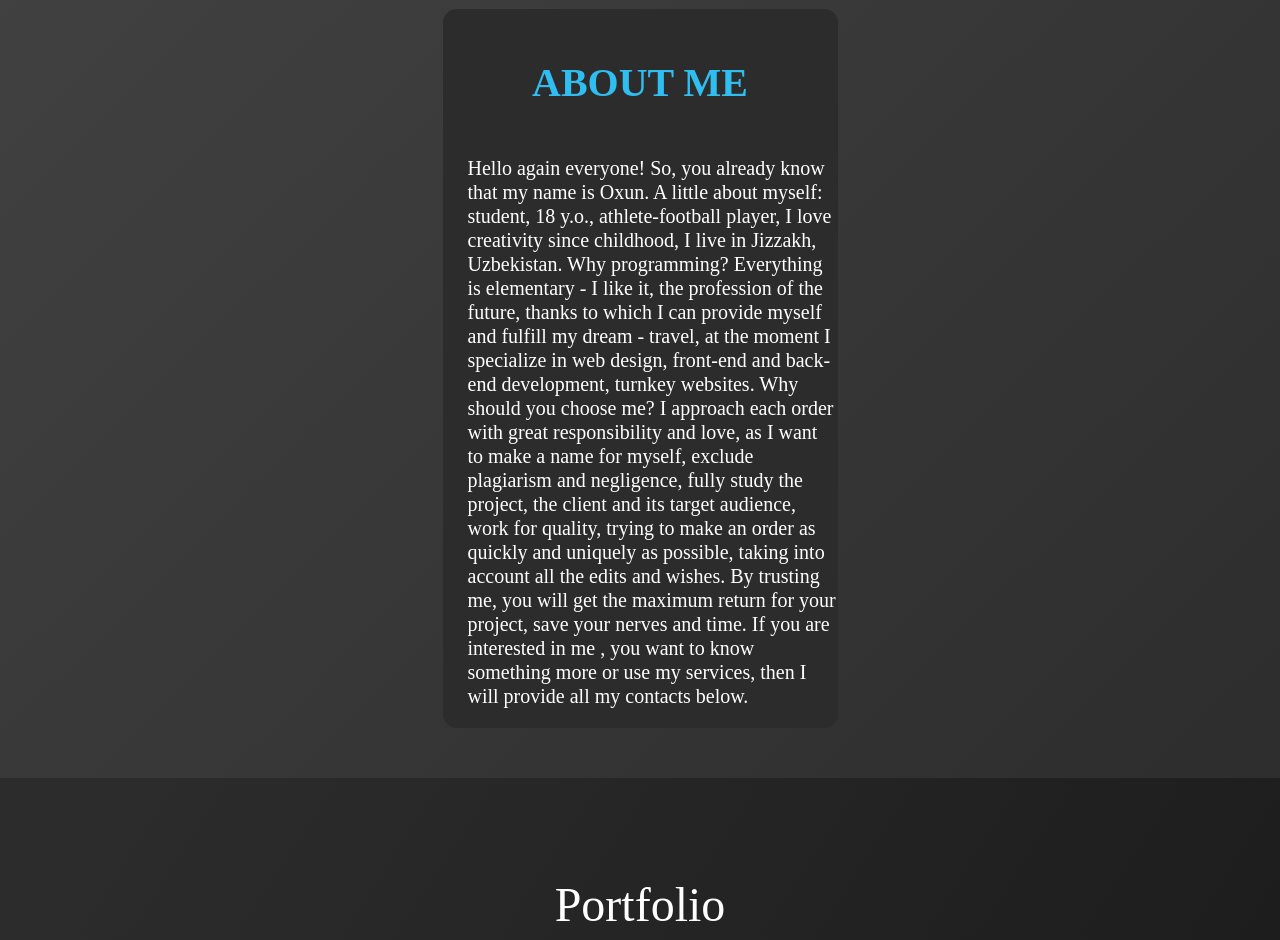
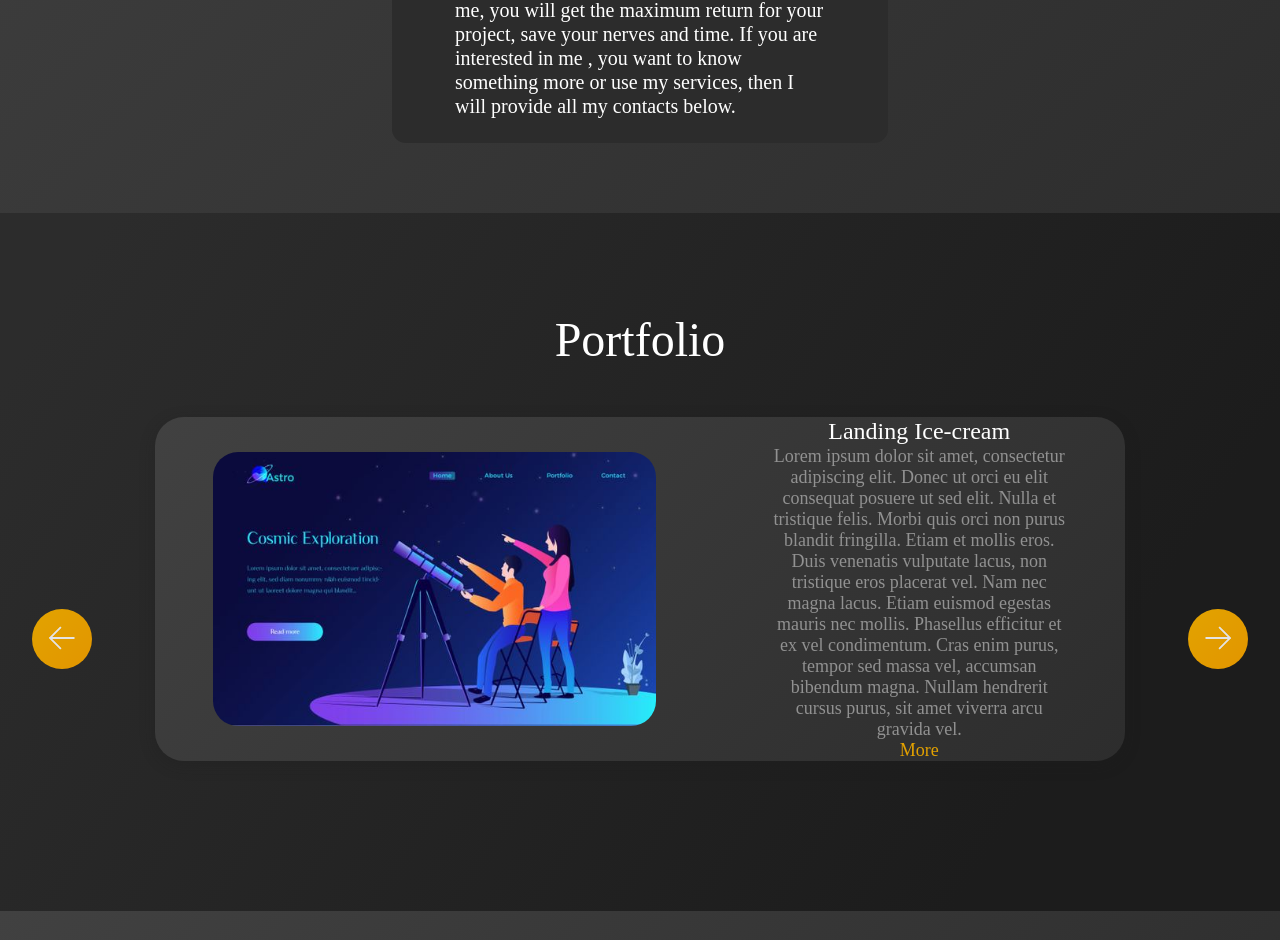
Before and after one commit to meliboyev-0/meliboyev-0.github.io, a plain HTML site: page index.html in a window 1280 px wide. Shown: the part 1857-2797 px from the top of the page. Drawn offline with Linux system fonts and the light colour scheme; a web font is replaced by a local one.

Commit message:
Update style.css

```diff
--- a/style.css
+++ b/style.css
@@ -66,7 +66,7 @@ header nav ul li a::after {
     content: '';
     width: 0;
     height: 3px;
-    background-color: rgba(247, 63, 1, 255);
+    background-color: rgb(167, 106, 15);
     margin: auto;
     display: block;
 }
@@ -77,7 +77,7 @@ header nav ul li a:hover::after {
 }
 
 header nav ul li a:hover {
-    color: rgba(247, 63, 1, 255);
+    color: rgb(252, 188, 60);
 }
 
 header .header_menu {
@@ -159,8 +159,8 @@ header .header_menu .img_me img {
 }
 
 .tech {
-    display: grid;
-    grid-column: 3;
+    display: flex;
+    flex-wrap: wrap;
     max-width: 1920px;
     margin-top: 100px
 }
@@ -205,19 +205,11 @@ header .header_menu .img_me img {
 }
 
 .about_me {
-    display: flex;
+    width: 100%;
     background: linear-gradient(135.29deg, rgb(65, 65, 65) 0%, rgb(45, 45, 45) 100.546%);
     margin-top: 165px;
     padding-top: 35px;
     padding-bottom: 50px;
-}
-
-.about_me .right_pictures img {
-    margin-left: 200px;
-    margin-top: 197px;
-    display: block;
-    width: 272px;
-    height: 320px;
 }
 
 .about_me_text {
@@ -230,7 +222,7 @@ header .header_menu .img_me img {
 
 .about_me_text p {
     margin-top: 50px;
-    margin-left: 25px;
+    margin: auto;
     margin-bottom: 20px;
     max-width: 370px;
     max-height: 696px;
@@ -240,6 +232,7 @@ header .header_menu .img_me img {
     font-weight: 300;
     line-height: 24px;
     letter-spacing: 1%;
+    padding-bottom: 25px;
 }
 
 
@@ -259,8 +252,8 @@ header .header_menu .img_me img {
 }
 
 .portfolio .circle {
-    width: 60px;
-    height: 60px;
+    max-width: 60px;
+    max-height: 60px;
     background: linear-gradient(135.00deg, rgb(226, 163, 0) 0%, rgb(226, 149, 0) 100%);
     border-radius: 100%;
 }
@@ -278,6 +271,8 @@ header .header_menu .img_me img {
 
 .portfolio_blok {
     display: flex;
+    flex-wrap: wrap;
+    width: 100%;
     margin-top: 50px;
     margin-bottom: 150px;
     border-radius: 29px;
@@ -288,35 +283,33 @@ header .header_menu .img_me img {
 }
 
 .portfolio_blok img {
+    width: 100%;
     border-radius: 25px;
-    margin-left: 30px;
     margin-top: 25px;
-    width: 443px;
-    height: 409px;
+    margin: auto;
+    max-width: 443px;
+    max-height: 409px;
 }
 
 .portfolio_blok h3 {
-    margin-top: 82px;
+    margin: auto;
     text-align: center;
     color: rgb(255, 255, 255);
     font-family: Arodora Pro;
     font-size: 24px;
     font-weight: 300;
     line-height: 29px;
-    letter-spacing: 0%;
+
 }
 
 .portfolio_blok p {
-    margin-top: 25px;
-    margin-left: 50px;
-    width: 296px;
-    height: 336px;
+    max-width: 296px;
+    max-height: 336px;
     color: rgb(145, 145, 145);
     font-family: Arodora Pro;
     font-size: 18px;
     font-weight: 300;
     line-height: 21px;
-    text-align: center;
 }
 
 .portfolio_blok p a {
@@ -327,6 +320,10 @@ header .header_menu .img_me img {
     line-height: 21px;
     letter-spacing: 0%;
 
+}
+.portfolio_text {
+    margin: auto;
+    text-align: center;
 }
 
 footer {
@@ -344,6 +341,7 @@ footer .footer_div {
 }
 
 footer .footer_div h3 a {
+    padding: auto;
     color: rgb(228, 228, 228);
     font-family: Arodora Pro;
     font-size: 18px;
```
